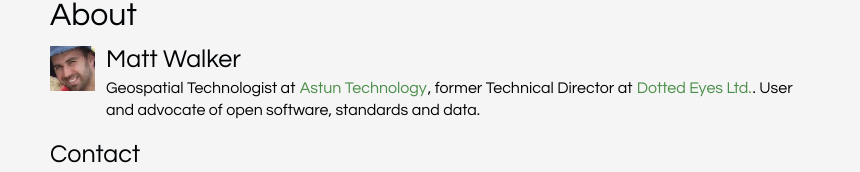
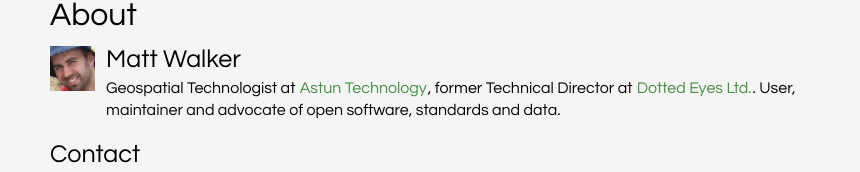
Before and after one commit to walkermatt/longwayaround.org.uk, a plain HTML site: page pages/about/index.html in a window 1280 px wide. Shown: the part 205-377 px from the top of the page, without its empty margins (210-1070 px from the left). Drawn offline with Linux system fonts and the light colour scheme.

Commit message:
Update documentation

```diff
--- a/pages/about/index.html
+++ b/pages/about/index.html
@@ -42,7 +42,7 @@
     <h1 class="entry-title">About</h1>
     <div class="section" id="matt-walker">
 <h2>Matt Walker</h2>
-<p>Geospatial Technologist at <a class="reference external" href="http://www.astuntechnology.com/">Astun Technology</a>, former Technical Director at <a class="reference external" href="http://www.dottedeyes.com/">Dotted Eyes Ltd.</a>. User and advocate of open software, standards and data.</p>
+<p>Geospatial Technologist at <a class="reference external" href="http://www.astuntechnology.com/">Astun Technology</a>, former Technical Director at <a class="reference external" href="http://www.dottedeyes.com/">Dotted Eyes Ltd.</a>. User, maintainer and advocate of open software, standards and data.</p>
 </div>
 <div class="section" id="contact">
 <h2>Contact</h2>
```
